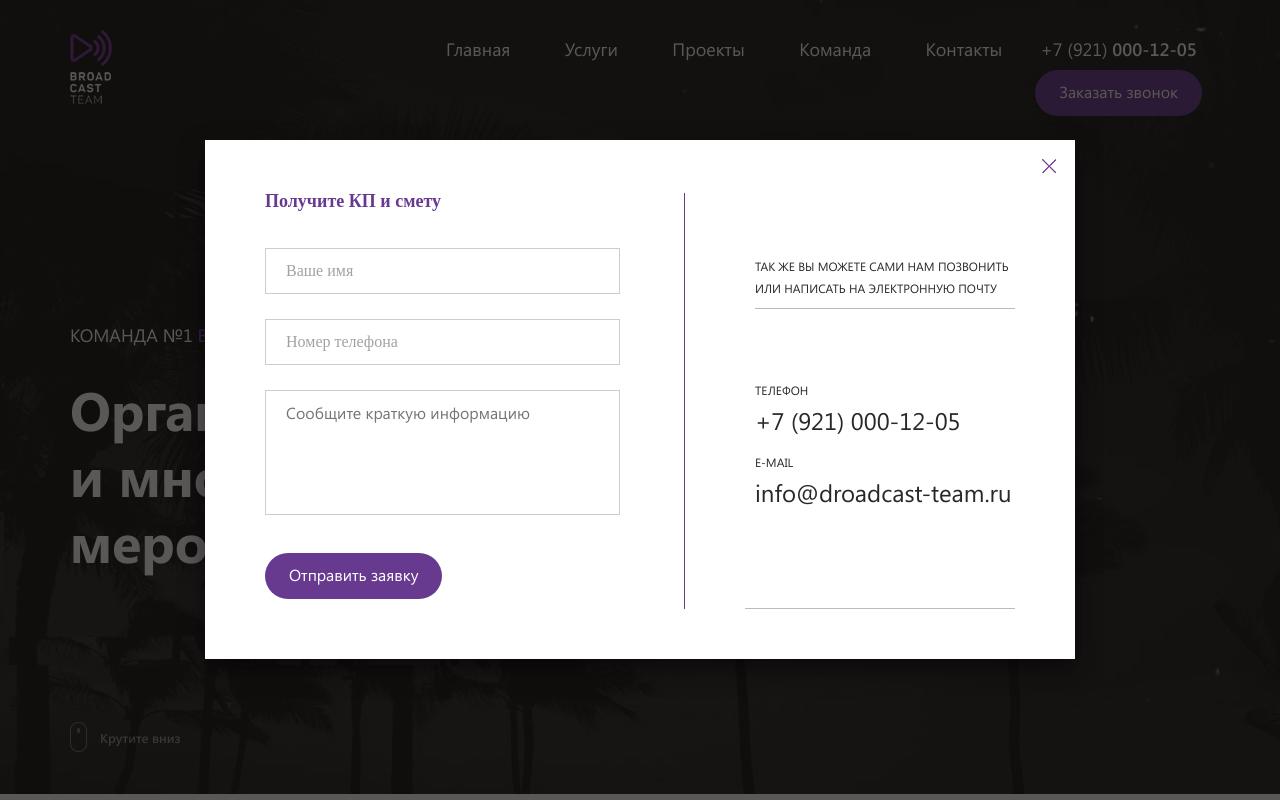
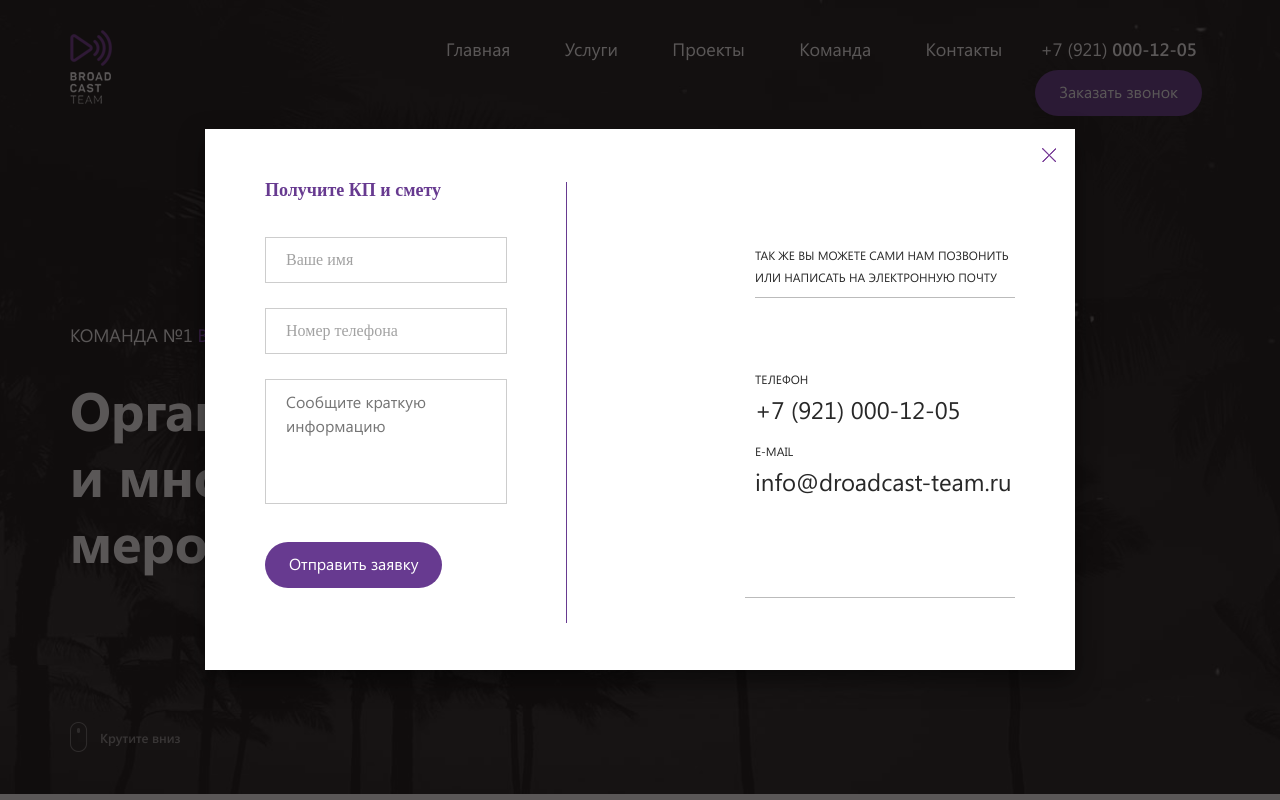
Before and after one commit to kvsemenoff/broadcast, a PHP site: page / in a window 1280 px wide, after a click on "Заказать звонок". Run offline with PHP 8.4, Linux system fonts and the light colour scheme; style sheets or scripts are compiled from the project's sources; some libraries are stand-ins or nearby versions.

Commit message:
change popup

```diff
--- a/css/style-de.css
+++ b/css/style-de.css
@@ -127,7 +127,7 @@
 .modal__form { padding: 50px 60px; }
 @media only screen and (max-width: 1000px) { .modal__form { padding: 10px 15px 20px; } }
 .modal__form .modal__in { position: relative; float: left; }
-.modal__form .modal__in_left { padding-right: 60px; width: 420px; }
+.modal__form .modal__in_left { padding-right: 60px; max-width: 420px; }
 @media only screen and (max-width: 1000px) { .modal__form .modal__in_left { float: none; padding: 0; margin: 0 auto; }
   .modal__form .modal__in_left::before { display: none; } }
 @media only screen and (max-width: 500px) { .modal__form .modal__in_left { margin: 0; } }
@@ -143,10 +143,10 @@
 @media only screen and (max-width: 1000px) { .modal__form .info__title { font-size: 9px; padding-bottom: 0; } }
 .modal__form .info__number { display: block; font-size: 24px; color: #282828; padding-bottom: 20px; font-family: "SegoeUIRegular"; }
 @media only screen and (max-width: 1000px) { .modal__form .info__number { font-size: 17px; } }
-.modal__form h2 { text-transform: none; font-size: 18px; padding-bottom: 35px; text-align: left; padding-top: 0; line-height: 1.3; }
+.modal__form h2 { text-transform: none; font-size: 18px; padding-bottom: 35px; text-align: left; padding-top: 0; line-height: 1.3; margin: 0 auto; max-width: 355px; }
 .modal__form .theme__rosa__form-block { display: block; }
 .modal__form .input { display: block; margin-bottom: 25px; }
-@media only screen and (max-width: 1000px) { .modal__form .input { margin-bottom: 16px; } }
+@media only screen and (max-width: 1000px) { .modal__form .input { margin: 0 auto 16px; } }
 .modal__form .input textarea { resize: none; width: 100%; height: 125px; padding: 10px 20px; border-color: #cdcdcd; outline: none; }
 .modal__form .input textarea:focus { border-color: #000; }
 .modal__form .button { margin: 7px 0; }
--- a/css/style-de.scss
+++ b/css/style-de.scss
@@ -540,7 +540,7 @@
 	}
 	.modal__in_left{
 		padding-right: 60px;
-		width: 420px;
+		max-width: 420px;
 		@media only screen and (max-width : 1000px) {
 			float: none;
 			padding: 0;
@@ -629,6 +629,8 @@
 		text-align: left;
 		padding-top: 0;
 		line-height: 1.3;
+		margin: 0 auto;
+		max-width: 355px;
 	}
 	.theme__rosa__form-block{
 		display: block;
@@ -637,7 +639,7 @@
 		display: block;
 		margin-bottom: 25px;
 		@media only screen and (max-width : 1000px) {
-			margin-bottom: 16px;
+			margin: 0 auto 16px;
 		}
 		textarea{
 			resize: none;
--- a/includes/popup.php
+++ b/includes/popup.php
@@ -13,7 +13,9 @@
 					<span class="input input_theme_rosa theme__rosa__form-input">
 						<textarea name="text" placeholder="Сообщите краткую информацию"></textarea>
 					</span>
-					<a href="#modal__thanks" class="fancybox button button_theme_rosa ">Отправить заявку</a>
+					<span class="input input_theme_rosa theme__rosa__form-input">
+						<a href="#" class="button button_theme_rosa ">Отправить заявку</a>
+					</span>
 				</form>
 			</div>
 		</div>
--- a/sendmessage.php
+++ b/sendmessage.php
@@ -1,8 +1,9 @@
 <?php
-$to = "aldjanaliev@yandex.ru ";
+$to = "test@yandex.ru ";
 $phone = $_POST['phone'];
+$email = $_POST['email'];
 $uname = $_POST['uname'];
-$text = $_POST['message'];
+$text = $_POST['text'];
 // Формирование заголовка письма
 $subject  = "Новое сообщение";
 $headers  = "From: info@starlight.space" . "\r\n";
@@ -14,6 +15,7 @@ $msg  = "<html><body>";
 $msg .= "<h2>Новое сообщение</h2>\r\n";
 $msg .= "<p><strong>Телефон:</strong> ".$phone."</p>\r\n";
 $msg .= "<p><strong>Имя:</strong> ".$uname."</p>\r\n";
+$msg .= "<p><strong>Email:</strong> ".$email."</p>\r\n";
 $msg .= "<p><strong>Сообщение:</strong> ".$text."</p>\r\n";
 $msg .= "</body></html>";
 
```
